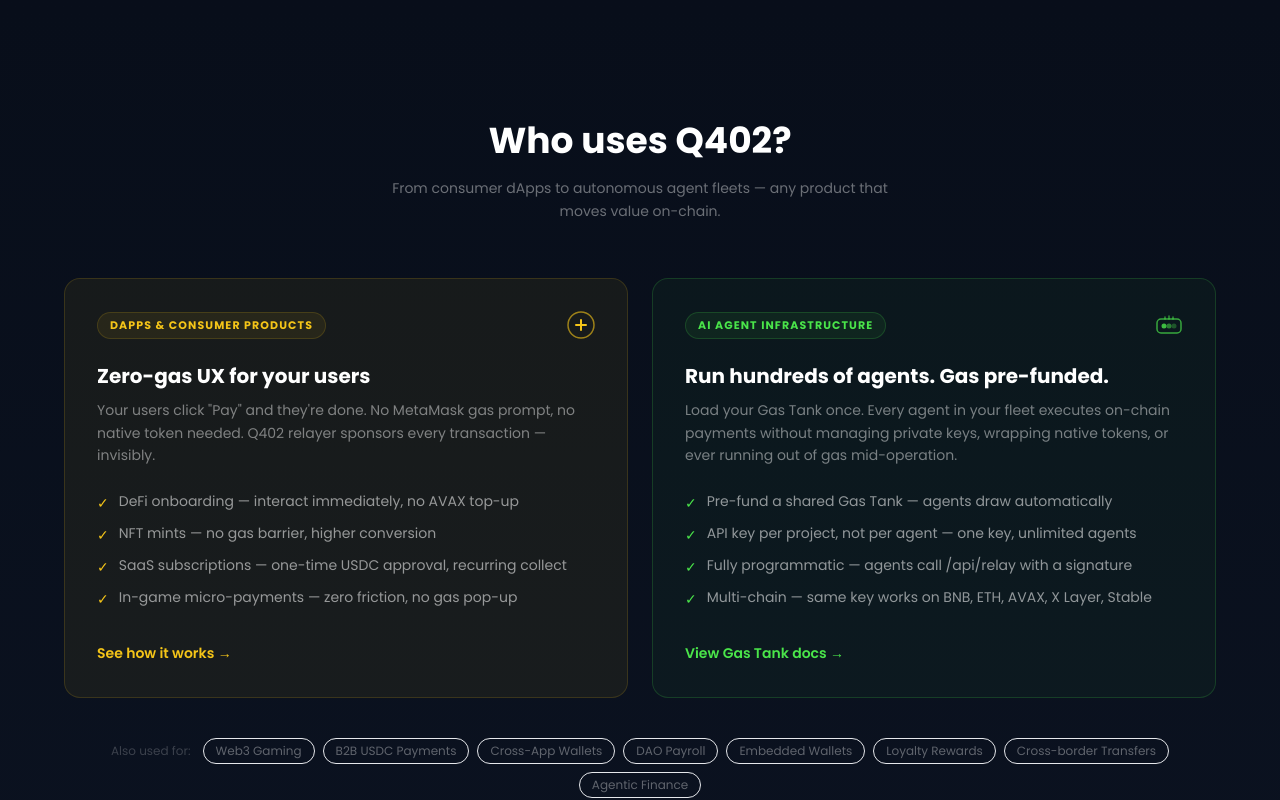
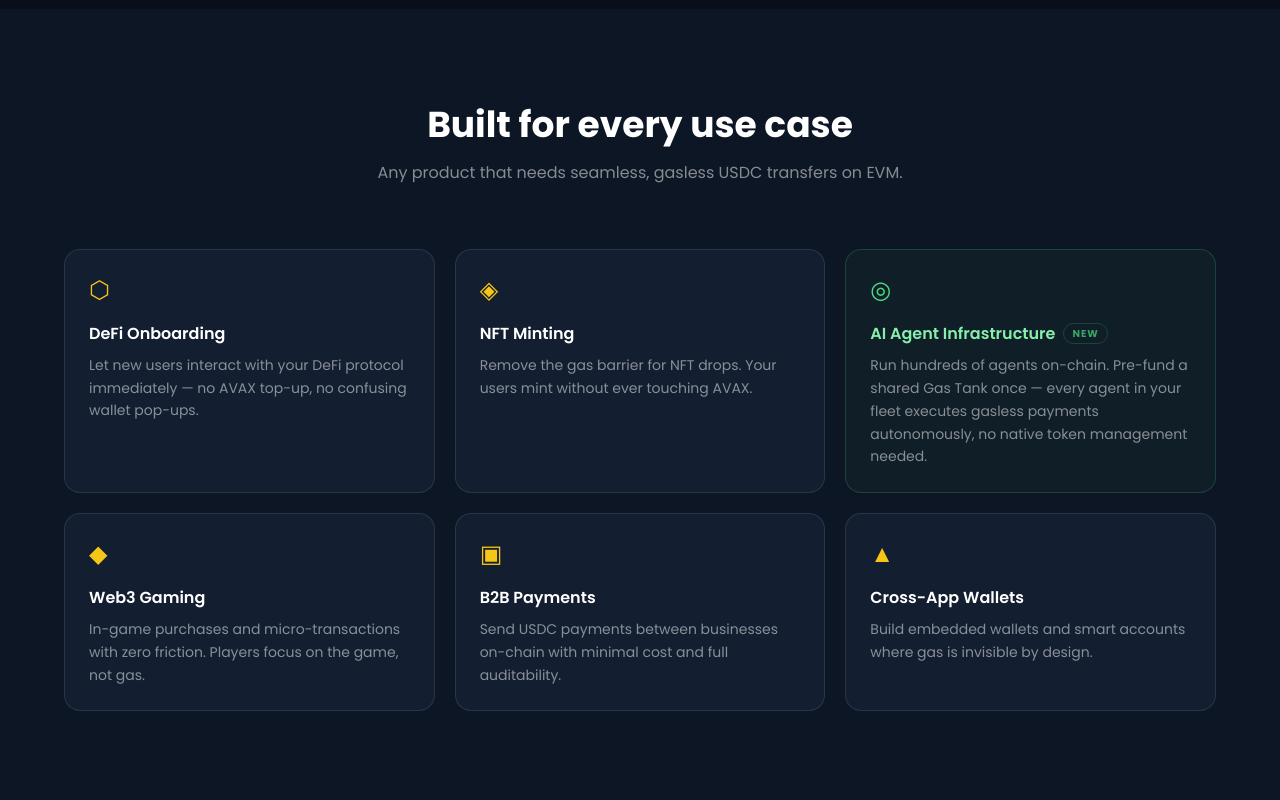
Before and after one commit to bitgett/Q402-Institutional, a Next.js app: page / in a window 1280 px wide. Shown: the part 1940-2740 px from the top of the page. Built offline with nearby package versions, Linux system fonts and the light colour scheme.

Commit message:
fix: UseCases — revert to grid layout, swap SaaS for AI Agent card

```diff
--- a/app/components/UseCases.tsx
+++ b/app/components/UseCases.tsx
@@ -1,172 +1,79 @@
-"use client";
-
-import { motion } from "framer-motion";
-
-// ── Two primary use-case cards ────────────────────────────────────────────────
-
-const PRIMARY = [
+const cases = [
   {
-    tag:      "dApps & Consumer Products",
-    color:    "#F5C518",
-    bg:       "rgba(245,197,24,0.06)",
-    border:   "rgba(245,197,24,0.15)",
-    icon: (
-      <svg width="28" height="28" viewBox="0 0 28 28" fill="none">
-        <circle cx="14" cy="14" r="13" stroke="#F5C518" strokeWidth="1.5" strokeOpacity="0.6"/>
-        <path d="M9 14h10M14 9v10" stroke="#F5C518" strokeWidth="2" strokeLinecap="round"/>
-      </svg>
-    ),
-    headline:    "Zero-gas UX for your users",
-    description: "Your users click \"Pay\" and they're done. No MetaMask gas prompt, no native token needed. Q402 relayer sponsors every transaction — invisibly.",
-    bullets: [
-      "DeFi onboarding — interact immediately, no AVAX top-up",
-      "NFT mints — no gas barrier, higher conversion",
-      "SaaS subscriptions — one-time USDC approval, recurring collect",
-      "In-game micro-payments — zero friction, no gas pop-up",
-    ],
-    cta:     "See how it works",
-    ctaHref: "/#how-it-works",
+    icon: "⬡",
+    title: "DeFi Onboarding",
+    description:
+      "Let new users interact with your DeFi protocol immediately — no AVAX top-up, no confusing wallet pop-ups.",
   },
   {
-    tag:      "AI Agent Infrastructure",
-    color:    "#4AE54A",
-    bg:       "rgba(74,229,74,0.04)",
-    border:   "rgba(74,229,74,0.18)",
-    icon: (
-      <svg width="28" height="28" viewBox="0 0 28 28" fill="none">
-        <rect x="2" y="8" width="24" height="14" rx="4" stroke="#4AE54A" strokeWidth="1.5" strokeOpacity="0.7"/>
-        <circle cx="9"  cy="15" r="2.5" fill="#4AE54A" fillOpacity="0.8"/>
-        <circle cx="14" cy="15" r="2.5" fill="#4AE54A" fillOpacity="0.5"/>
-        <circle cx="19" cy="15" r="2.5" fill="#4AE54A" fillOpacity="0.3"/>
-        <path d="M10 8V6M14 8V5M18 8V6" stroke="#4AE54A" strokeWidth="1.5" strokeLinecap="round" strokeOpacity="0.6"/>
-      </svg>
-    ),
-    headline:    "Run hundreds of agents. Gas pre-funded.",
-    description: "Load your Gas Tank once. Every agent in your fleet executes on-chain payments without managing private keys, wrapping native tokens, or ever running out of gas mid-operation.",
-    bullets: [
-      "Pre-fund a shared Gas Tank — agents draw automatically",
-      "API key per project, not per agent — one key, unlimited agents",
-      "Fully programmatic — agents call /api/relay with a signature",
-      "Multi-chain — same key works on BNB, ETH, AVAX, X Layer, Stable",
-    ],
-    cta:     "View Gas Tank docs",
-    ctaHref: "/docs#gas-tank",
+    icon: "◈",
+    title: "NFT Minting",
+    description:
+      "Remove the gas barrier for NFT drops. Your users mint without ever touching AVAX.",
+  },
+  {
+    icon: "◎",
+    title: "AI Agent Infrastructure",
+    description:
+      "Run hundreds of agents on-chain. Pre-fund a shared Gas Tank once — every agent in your fleet executes gasless payments autonomously, no native token management needed.",
+    highlight: true,
+  },
+  {
+    icon: "◆",
+    title: "Web3 Gaming",
+    description:
+      "In-game purchases and micro-transactions with zero friction. Players focus on the game, not gas.",
+  },
+  {
+    icon: "▣",
+    title: "B2B Payments",
+    description:
+      "Send USDC payments between businesses on-chain with minimal cost and full auditability.",
+  },
+  {
+    icon: "▲",
+    title: "Cross-App Wallets",
+    description:
+      "Build embedded wallets and smart accounts where gas is invisible by design.",
   },
 ];
 
-// ── Secondary use-case chips ──────────────────────────────────────────────────
-
-const CHIPS = [
-  "Web3 Gaming",
-  "B2B USDC Payments",
-  "Cross-App Wallets",
-  "DAO Payroll",
-  "Embedded Wallets",
-  "Loyalty Rewards",
-  "Cross-border Transfers",
-  "Agentic Finance",
-];
-
-// ─────────────────────────────────────────────────────────────────────────────
-
 export default function UseCases() {
   return (
-    <section
-      id="use-cases"
-      className="py-28 px-6"
-      style={{ background: "linear-gradient(180deg, #080E1A 0%, #0B1220 100%)" }}
-    >
+    <section id="use-cases" className="py-24 px-6 bg-card/30">
       <div className="max-w-6xl mx-auto">
+        <div className="text-center mb-16">
+          <h2 className="text-3xl md:text-4xl font-bold mb-4">Built for every use case</h2>
+          <p className="text-white/50 max-w-xl mx-auto">
+            Any product that needs seamless, gasless USDC transfers on EVM.
+          </p>
+        </div>
 
-        {/* Header */}
-        <motion.div
-          initial={{ opacity: 0, y: 20 }}
-          whileInView={{ opacity: 1, y: 0 }}
-          viewport={{ once: true }}
-          transition={{ duration: 0.6 }}
-          className="text-center mb-14"
-        >
-          <h2 className="text-3xl md:text-4xl font-bold mb-4">Who uses Q402?</h2>
-          <p className="text-white/40 max-w-lg mx-auto text-sm leading-relaxed">
-            From consumer dApps to autonomous agent fleets — any product that moves value on-chain.
-          </p>
-        </motion.div>
-
-        {/* Two primary cards */}
-        <div className="grid md:grid-cols-2 gap-6 mb-10">
-          {PRIMARY.map((item, i) => (
-            <motion.div
+        <div className="grid md:grid-cols-2 lg:grid-cols-3 gap-5">
+          {cases.map((c, i) => (
+            <div
               key={i}
-              initial={{ opacity: 0, y: 24 }}
-              whileInView={{ opacity: 1, y: 0 }}
-              viewport={{ once: true }}
-              transition={{ duration: 0.5, delay: i * 0.1 }}
-              className="relative rounded-2xl p-8 flex flex-col gap-6 overflow-hidden"
-              style={{
-                background: item.bg,
-                border: `1px solid ${item.border}`,
-              }}
+              className={`border rounded-2xl p-6 transition-colors group ${
+                c.highlight
+                  ? "bg-green-400/[0.04] border-green-400/20 hover:border-green-400/40"
+                  : "bg-card border-white/10 hover:border-yellow/20"
+              }`}
             >
-              {/* Tag + icon */}
-              <div className="flex items-center justify-between">
-                <span
-                  className="text-[11px] font-bold uppercase tracking-widest px-3 py-1 rounded-full border"
-                  style={{ color: item.color, borderColor: item.border, background: `${item.color}12` }}
-                >
-                  {item.tag}
-                </span>
-                {item.icon}
-              </div>
-
-              {/* Headline */}
-              <div>
-                <h3 className="text-xl font-bold mb-2 leading-snug">{item.headline}</h3>
-                <p className="text-white/45 text-sm leading-relaxed">{item.description}</p>
-              </div>
-
-              {/* Bullets */}
-              <ul className="space-y-2.5">
-                {item.bullets.map((b, j) => (
-                  <li key={j} className="flex items-start gap-2.5 text-sm text-white/55">
-                    <span className="mt-0.5 flex-shrink-0" style={{ color: item.color }}>✓</span>
-                    {b}
-                  </li>
-                ))}
-              </ul>
-
-              {/* CTA link */}
-              <div className="mt-auto pt-2">
-                <a
-                  href={item.ctaHref}
-                  className="text-sm font-semibold transition-opacity hover:opacity-70"
-                  style={{ color: item.color }}
-                >
-                  {item.cta} →
-                </a>
-              </div>
-            </motion.div>
+              <div className={`text-2xl mb-4 ${c.highlight ? "text-green-400" : "text-yellow"}`}>{c.icon}</div>
+              <h3 className={`font-semibold text-base mb-2 transition-colors ${
+                c.highlight ? "text-green-300 group-hover:text-green-200" : "group-hover:text-yellow"
+              }`}>
+                {c.title}
+                {c.highlight && (
+                  <span className="ml-2 text-[10px] font-bold uppercase tracking-widest text-green-400/70 border border-green-400/20 rounded-full px-2 py-0.5 align-middle">
+                    New
+                  </span>
+                )}
+              </h3>
+              <p className="text-white/50 text-sm leading-relaxed">{c.description}</p>
+            </div>
           ))}
         </div>
-
-        {/* Secondary chips */}
-        <motion.div
-          initial={{ opacity: 0 }}
-          whileInView={{ opacity: 1 }}
-          viewport={{ once: true }}
-          transition={{ duration: 0.5, delay: 0.3 }}
-          className="flex flex-wrap items-center justify-center gap-2"
-        >
-          <span className="text-white/20 text-xs mr-1">Also used for:</span>
-          {CHIPS.map(chip => (
-            <span
-              key={chip}
-              className="text-xs text-white/35 border border-white/8 rounded-full px-3 py-1 hover:text-white/60 hover:border-white/20 transition-colors cursor-default"
-            >
-              {chip}
-            </span>
-          ))}
-        </motion.div>
-
       </div>
     </section>
   );
```
